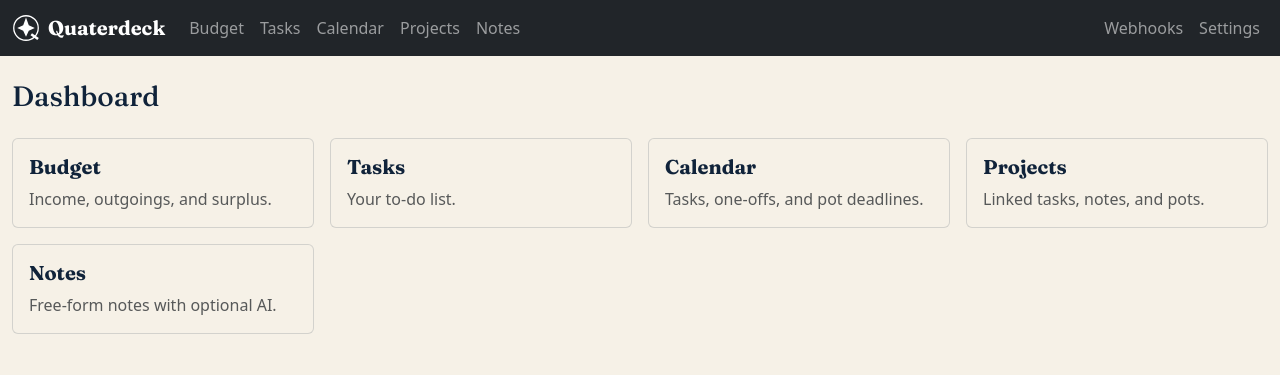
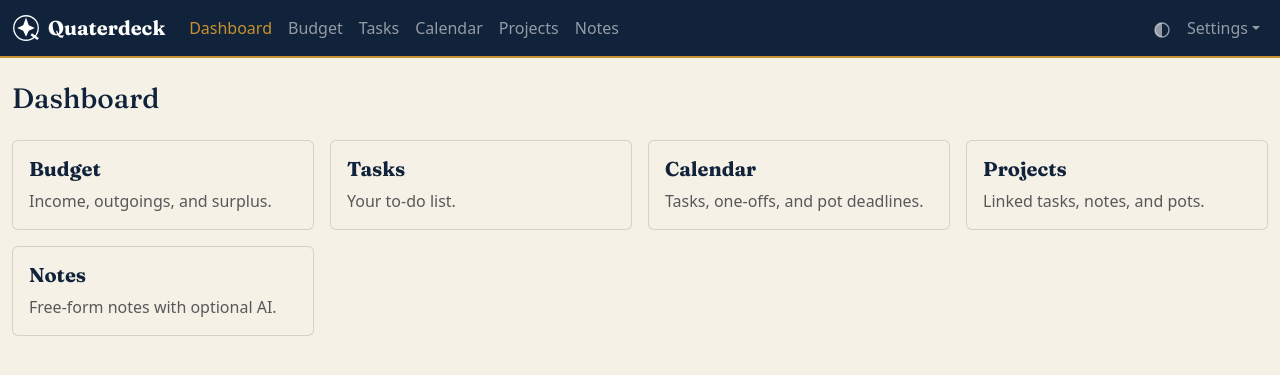
Before and after one commit to Jypear/quaterdeck, a Django app: page / in a window 1280 px wide. Shown: the top 375 px of the page. Run offline with Django 5.2, Linux system fonts and the light colour scheme; data comes from the database, SQL or seed files in the repository; some libraries are stand-ins or nearby versions.

Commit message:
Rebuild navbar and add light/dark/auto theme toggle (Stage 1 of frontend revamp)
  - Rebuild the navbar as a fixed navy/brass "command deck" bar, independent of the page's light/dark theme, with brass active-link styling
  - Add an explicit Dashboard nav link — previously only reachable via the brand
  - Fold Webhooks into a Settings dropdown to reduce top-level nav clutter, reusing the existing nav_settings/nav_webhooks active-state blocks
  - Add a client-side light/dark/auto theme toggle: localStorage-persisted, anti-flash boot script in <head>, live-updates on OS theme change when set to auto
  - Add templates/_page_header.html, the shared title+action-button partial that Stage 3 will roll out across the section pages

```diff
--- a/static/css/quaterdeck.css
+++ b/static/css/quaterdeck.css
@@ -145,6 +145,17 @@ h1, h2, h3, h4, h5, h6,
   box-shadow: 0 0 0 0.25rem rgba(var(--qd-brass-rgb), 0.25);
 }
 
+/* The navbar is the ship's command deck — always navy with brass accents,
+   independent of the light/dark toggle below it. */
+.navbar-quaterdeck {
+  background-color: var(--qd-navy);
+  border-bottom: 2px solid var(--qd-brass);
+}
+
+.navbar-quaterdeck .nav-link.active {
+  color: var(--qd-brass) !important;
+}
+
 /* Verdigris marks the app's other recurring meaning — savings/positive
    progress — kept separate from the brass action colour above. */
 .text-verdigris {
--- a/templates/base.html
+++ b/templates/base.html
@@ -1,10 +1,23 @@
 {% load static %}
 <!doctype html>
-<html lang="en" data-bs-theme="auto">
+<html lang="en">
 <head>
   <meta charset="utf-8">
   <meta name="viewport" content="width=device-width, initial-scale=1">
   <title>{% block title %}Quaterdeck{% endblock %}</title>
+
+  {# Resolve the theme before first paint so there's no flash of the wrong one. #}
+  <script>
+    (function () {
+      try {
+        var pref = localStorage.getItem("qd-theme") || "auto";
+        var resolved = pref === "auto"
+          ? (window.matchMedia("(prefers-color-scheme: dark)").matches ? "dark" : "light")
+          : pref;
+        document.documentElement.setAttribute("data-bs-theme", resolved);
+      } catch (e) {}
+    })();
+  </script>
 
   <link rel="icon" href="{% static 'img/favicon.svg' %}" type="image/svg+xml">
   <link rel="icon" href="{% static 'img/favicon-32.png' %}" sizes="32x32">
@@ -18,7 +31,7 @@
 </head>
 <body>
 
-<nav class="navbar navbar-expand-lg navbar-dark bg-dark">
+<nav class="navbar navbar-expand-lg navbar-dark navbar-quaterdeck">
   <div class="container-fluid">
     <a class="navbar-brand fw-bold d-flex align-items-center gap-2" href="{% url 'core:dashboard' %}">
       <svg viewBox="0 0 64 64" fill="none" width="28" height="28" role="img" aria-hidden="true">
@@ -35,6 +48,9 @@
     <div class="collapse navbar-collapse" id="navMain">
       <ul class="navbar-nav me-auto mb-2 mb-lg-0">
         <li class="nav-item">
+          <a class="nav-link {% block nav_dashboard %}{% endblock %}" href="{% url 'core:dashboard' %}">Dashboard</a>
+        </li>
+        <li class="nav-item">
           <a class="nav-link {% block nav_budget %}{% endblock %}" href="{% url 'budget:overview' %}">Budget</a>
         </li>
         <li class="nav-item">
@@ -50,12 +66,19 @@
           <a class="nav-link {% block nav_notes %}{% endblock %}" href="{% url 'notes:list' %}">Notes</a>
         </li>
       </ul>
-      <ul class="navbar-nav">
+      <ul class="navbar-nav align-items-lg-center">
         <li class="nav-item">
-          <a class="nav-link {% block nav_webhooks %}{% endblock %}" href="{% url 'webhooks:list' %}">Webhooks</a>
+          <button type="button" class="btn btn-link nav-link px-2" id="theme-toggle">
+            <svg id="theme-toggle-icon" width="18" height="18" viewBox="0 0 18 18" fill="none" aria-hidden="true"></svg>
+          </button>
         </li>
-        <li class="nav-item">
-          <a class="nav-link {% block nav_settings %}{% endblock %}" href="{% url 'core:settings' %}">Settings</a>
+        <li class="nav-item dropdown">
+          <a class="nav-link dropdown-toggle {% block nav_settings %}{% endblock %}{% block nav_webhooks %}{% endblock %}"
+             href="#" role="button" data-bs-toggle="dropdown" aria-expanded="false">Settings</a>
+          <ul class="dropdown-menu dropdown-menu-end">
+            <li><a class="dropdown-item" href="{% url 'core:settings' %}">General</a></li>
+            <li><a class="dropdown-item" href="{% url 'webhooks:list' %}">Webhooks</a></li>
+          </ul>
         </li>
         {% if user.is_authenticated %}
         <li class="nav-item">
@@ -86,6 +109,52 @@
 <script src="{% static 'vendor/bootstrap/bootstrap.bundle.min.js' %}"></script>
 <script src="{% static 'vendor/htmx/htmx.min.js' %}"></script>
 <script src="{% static 'vendor/alpinejs/alpine.min.js' %}" defer></script>
+<script>
+  (function () {
+    var STORAGE_KEY = "qd-theme";
+    var ORDER = ["light", "dark", "auto"];
+    var ICONS = {
+      light: '<circle cx="9" cy="9" r="3.5" fill="currentColor"/><g stroke="currentColor" stroke-width="1.4" stroke-linecap="round"><line x1="9" y1="1" x2="9" y2="3"/><line x1="9" y1="15" x2="9" y2="17"/><line x1="1" y1="9" x2="3" y2="9"/><line x1="15" y1="9" x2="17" y2="9"/><line x1="3.5" y1="3.5" x2="4.9" y2="4.9"/><line x1="13.1" y1="13.1" x2="14.5" y2="14.5"/><line x1="3.5" y1="14.5" x2="4.9" y2="13.1"/><line x1="13.1" y1="4.9" x2="14.5" y2="3.5"/></g>',
+      dark: '<path fill="currentColor" d="M15.5 10.5A6.5 6.5 0 0 1 7.5 2.5a6.5 6.5 0 1 0 8 8Z"/>',
+      auto: '<circle cx="9" cy="9" r="7" fill="none" stroke="currentColor" stroke-width="1.4"/><path fill="currentColor" d="M9 2a7 7 0 0 0 0 14Z"/>'
+    };
+    var LABELS = {
+      light: "Theme: Light — click for Dark",
+      dark: "Theme: Dark — click for Auto (system)",
+      auto: "Theme: Auto (system) — click for Light"
+    };
+    var media = window.matchMedia("(prefers-color-scheme: dark)");
+    var button = document.getElementById("theme-toggle");
+    var icon = document.getElementById("theme-toggle-icon");
+
+    function currentPref() {
+      return localStorage.getItem(STORAGE_KEY) || "auto";
+    }
+
+    function resolve(pref) {
+      return pref === "auto" ? (media.matches ? "dark" : "light") : pref;
+    }
+
+    function apply(pref) {
+      document.documentElement.setAttribute("data-bs-theme", resolve(pref));
+      icon.innerHTML = ICONS[pref];
+      button.title = LABELS[pref];
+      button.setAttribute("aria-label", LABELS[pref]);
+    }
+
+    button.addEventListener("click", function () {
+      var next = ORDER[(ORDER.indexOf(currentPref()) + 1) % ORDER.length];
+      localStorage.setItem(STORAGE_KEY, next);
+      apply(next);
+    });
+
+    media.addEventListener("change", function () {
+      if (currentPref() === "auto") apply("auto");
+    });
+
+    apply(currentPref());
+  })();
+</script>
 {% block extra_js %}{% endblock %}
 </body>
 </html>
--- a/templates/core/dashboard.html
+++ b/templates/core/dashboard.html
@@ -2,6 +2,7 @@
 {% load static %}
 
 {% block title %}Dashboard — Quaterdeck{% endblock %}
+{% block nav_dashboard %}active{% endblock %}
 
 {% block content %}
 <h1 class="h3 mb-4">Dashboard</h1>
```
Also changed, not shown: templates/_page_header.html (added, +13 -0 lines).
